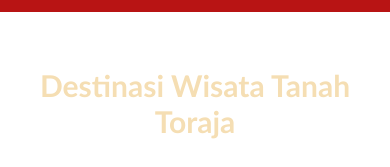
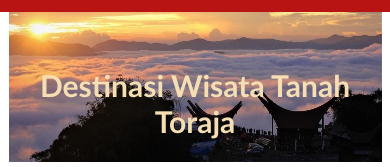
Before and after one commit to saelsam/saelsam.github.io, a plain HTML site: page index.html in a window 390 px wide. Shown: the part 88-255 px from the top of the page. Drawn offline with Linux system fonts and the light colour scheme.

Commit message:
Update responsiveP.css

```diff
--- a/responsiveP.css
+++ b/responsiveP.css
@@ -12,7 +12,7 @@
   .content1{
       height: 400px;
       padding: 50px 0 10px 0;
-      background-image: url("Lolai-Toraja-Utara7.jpg");
+      background-image: url("assets/Lolai-Toraja-Utara.jpg");
       background-size: cover;
       background-repeat: no-repeat;
       background-position: center;
@@ -40,7 +40,7 @@
     .content1{
         height: 300px;
         padding: 50px 0 10px 0;
-        background-image: url("Lolai-Toraja-Utara7.jpg");
+        background-image: url("assets/Lolai-Toraja-Utara.jpg");
         background-size: cover;
         background-repeat: no-repeat;
         background-position: center;
@@ -68,7 +68,7 @@
     .content1{
         height: 200px;
         padding: 30px 0 10px 0;
-        background-image: url("Lolai-Toraja-Utara7.jpg");
+        background-image: url("assets/Lolai-Toraja-Utara.jpg");
         background-size: contain;
         background-repeat: no-repeat;
         text-align: center;
```
